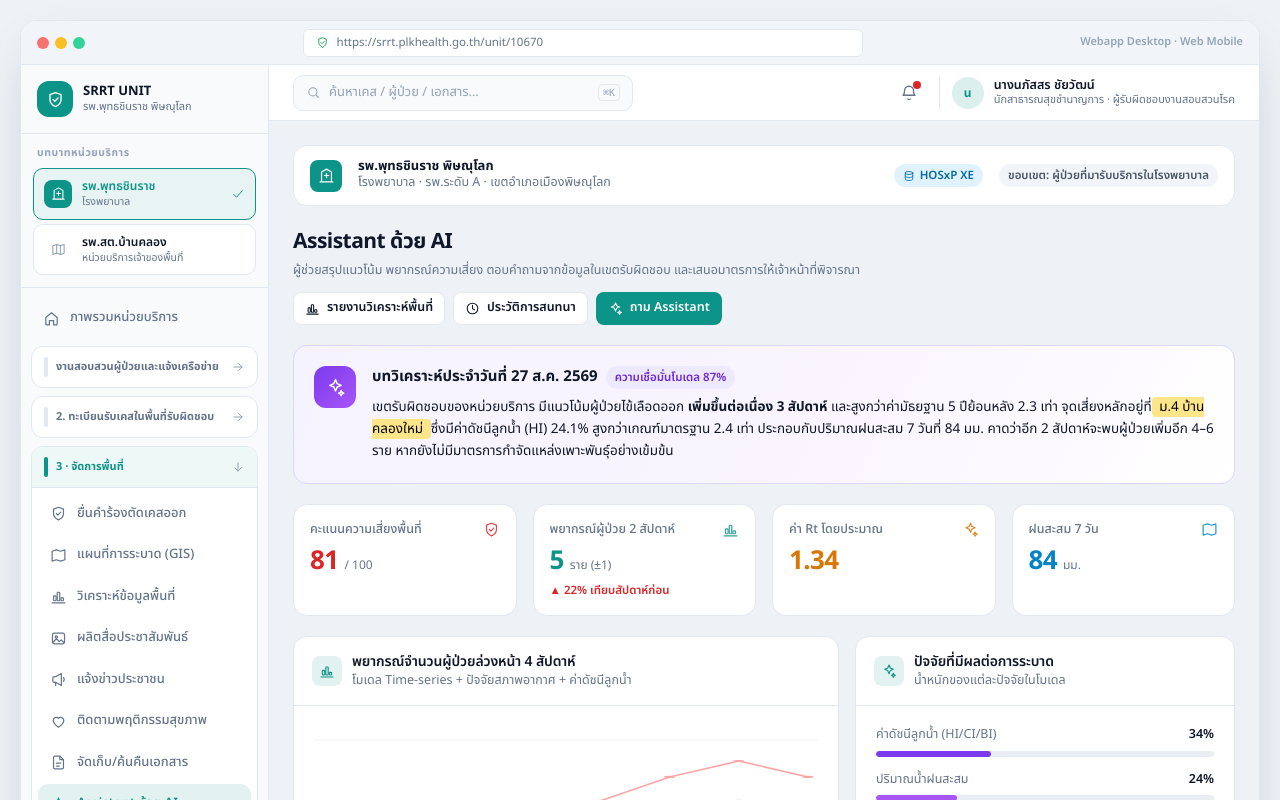
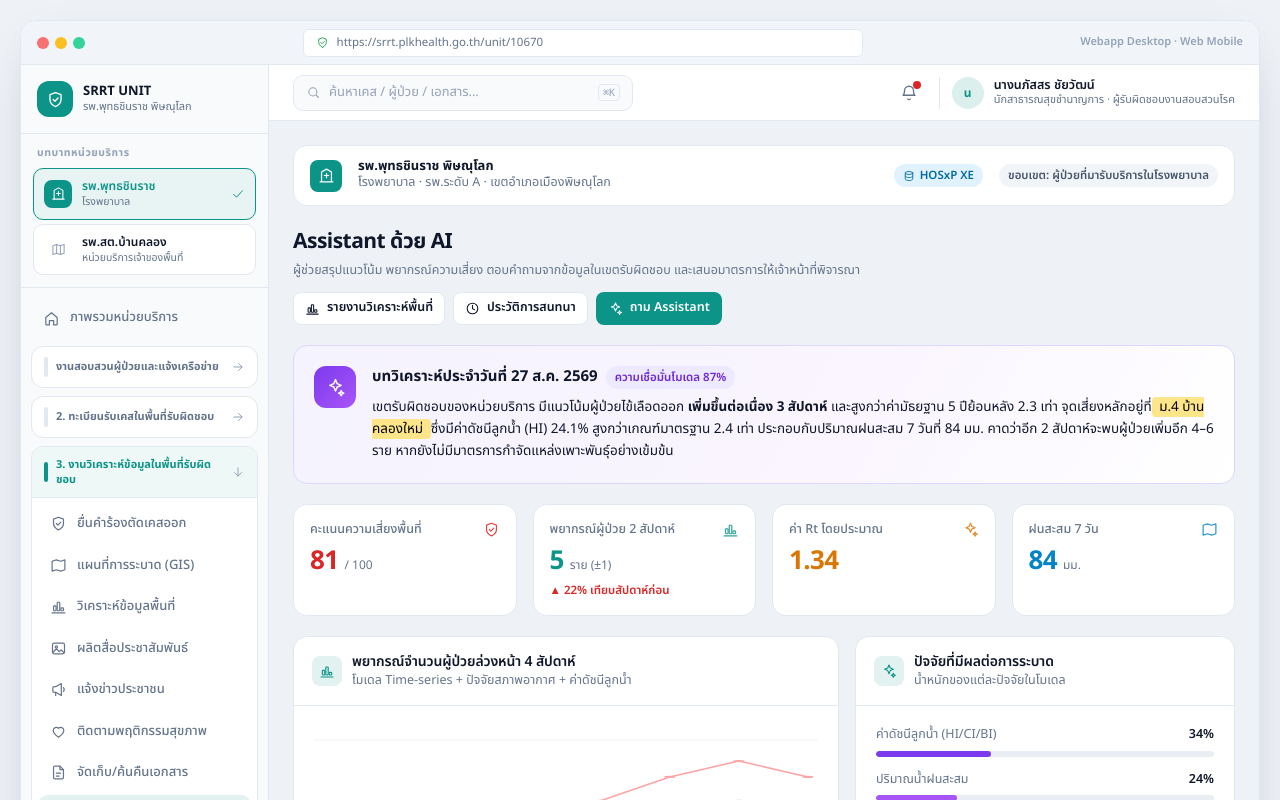
Before and after one commit to tehnplk/mockup-plk-dc, a Next.js app: page /unit/ai in a window 1280 px wide. Shown: the top 800 px of the page. Built offline with nearby package versions, Linux system fonts and the light colour scheme.

Commit message:
fix(ux): clarify area analytics menu label

```diff
--- a/src/app/unit/layout.tsx
+++ b/src/app/unit/layout.tsx
@@ -45,7 +45,7 @@ const NAV: NavItem[] = [
     href: "/unit/exclude",
     label: "ยื่นคำร้องตัดเคสออก",
     icon: "shield",
-    section: "3 · จัดการพื้นที่",
+    section: "3. งานวิเคราะห์ข้อมูลในพื้นที่รับผิดชอบ",
   },
   { href: "/unit/map", label: "แผนที่การระบาด (GIS)", icon: "map" },
   { href: "/unit/analytics", label: "วิเคราะห์ข้อมูลพื้นที่", icon: "chart" },
```
